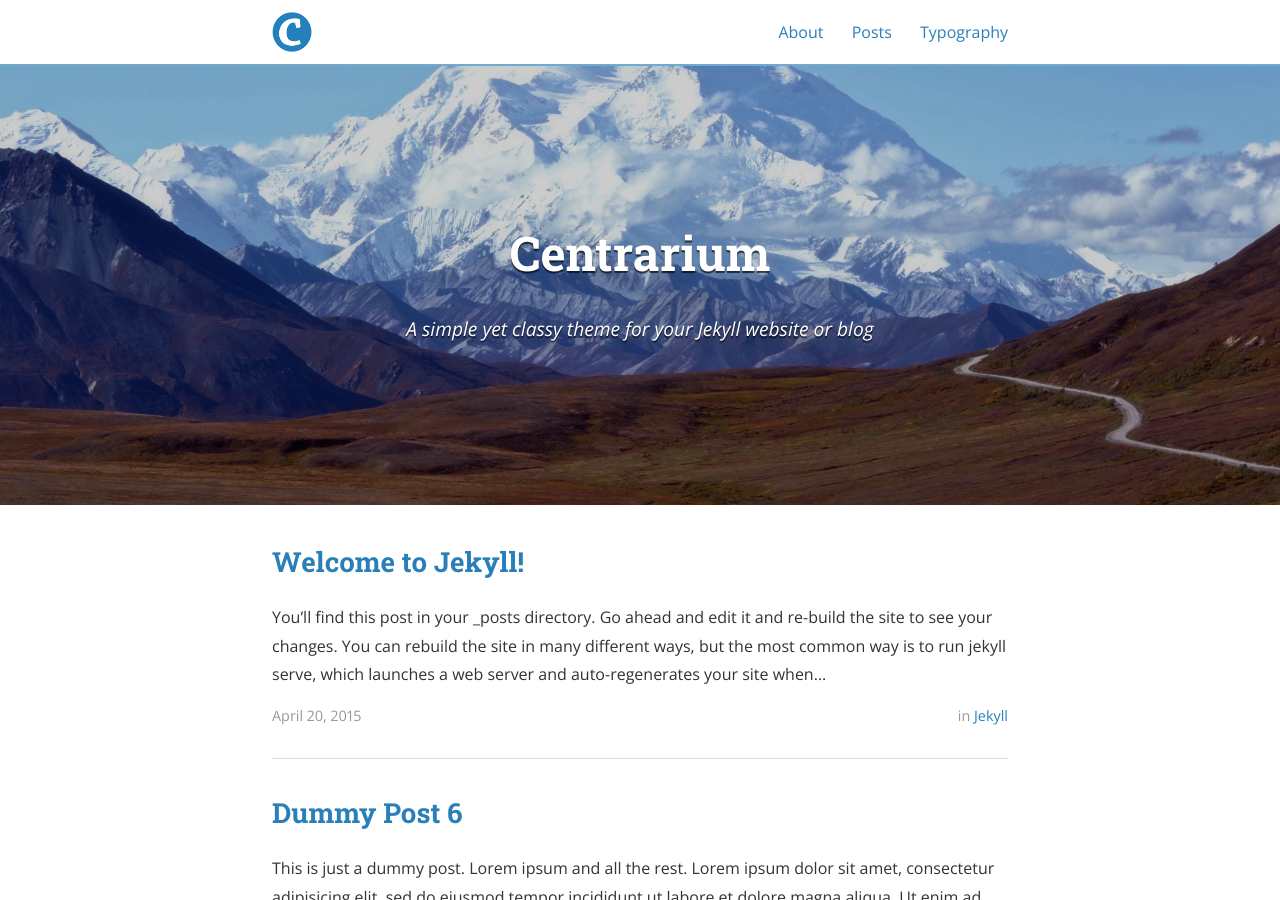
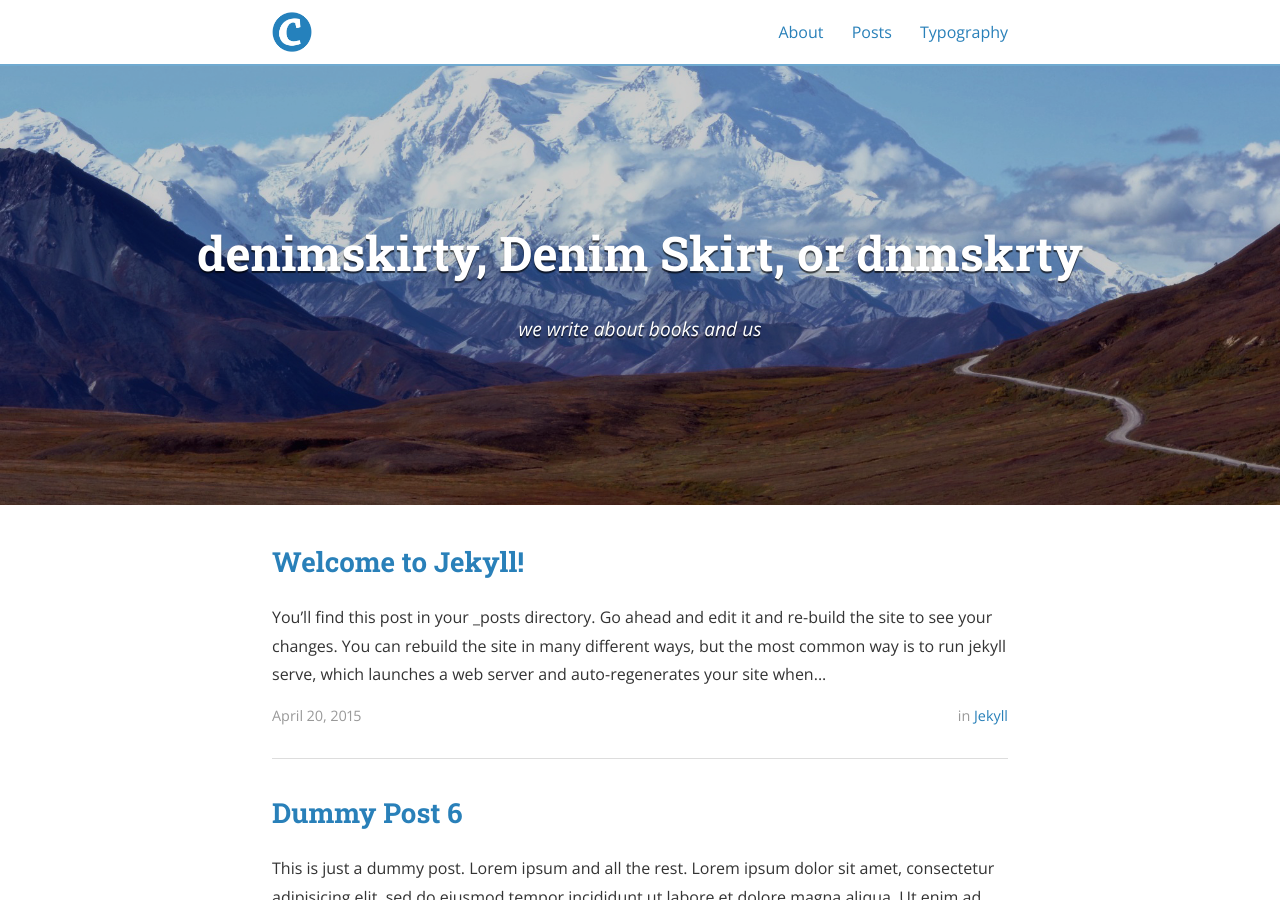
Before and after one commit to denimskirty/denimskirty.github.io, a Jekyll site: the page built from index.html, in a window 1280 px wide and 900 px high. Built offline with Jekyll 4.4.1, drawn with Linux system fonts in a browser that asks for light colours; nearby versions of some CDN libraries; the list of posts is cut into pages by our own code.

Commit message:
Update _config.yml

```diff
--- a/_config.yml
+++ b/_config.yml
@@ -9,8 +9,8 @@ exclude:
   - "/vendor/"
 
 # Site settings
-title: Centrarium
-subtitle: "A simple yet classy theme for your Jekyll website or blog"
+title: denimskirty, Denim Skirt, or dnmskrty
+subtitle: "we write about books and us"
 email: denimskirty@gmail.com
 name: Denim Skirt
 description: >
```
